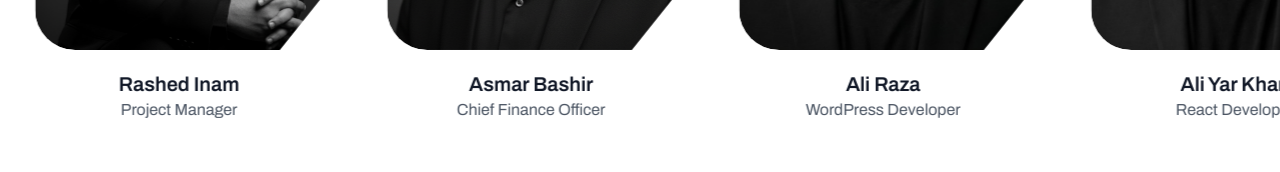
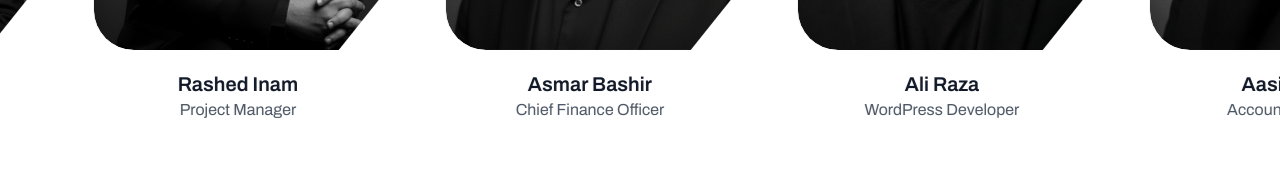
Before and after one commit to itssali20/JR-WEB, a React (Create React App) app: page / in a window 1280 px wide. Shown: the part 5588-5760 px from the top of the page. Built offline with nearby package versions, Linux system fonts and the light colour scheme; no server answers; the database is empty.

Commit message:
member update

```diff
--- a/src/components/TeamSection.js
+++ b/src/components/TeamSection.js
@@ -4,7 +4,6 @@ import asmar from "../assets/images/team/asmar.jpg";
 import jahangirt from "../assets/images/team/jahangirt.jpg";
 import Rashed from "../assets/images/team/Rashed.jpg";
 import AliRaza from "../assets/images/team/Ali Raza.jpg";
-import AliYar from "../assets/images/team/Ali.jpg";
 import Ayesha from "../assets/images/team/Ayesha.jpg";
 import Bilal from "../assets/images/team/Bilal.jpg";
 import Bushra from "../assets/images/team/Bushra.jpg";
@@ -39,11 +38,6 @@ export default function TeamSection() {
       name: "Ali Raza",
       role: "WordPress Developer",
       image: AliRaza
-    },
-    {
-      name: "Ali Yar Khan",
-      role: "React Developer",
-      image: AliYar
     },
     {
       name: "Aasia Khan",
```
